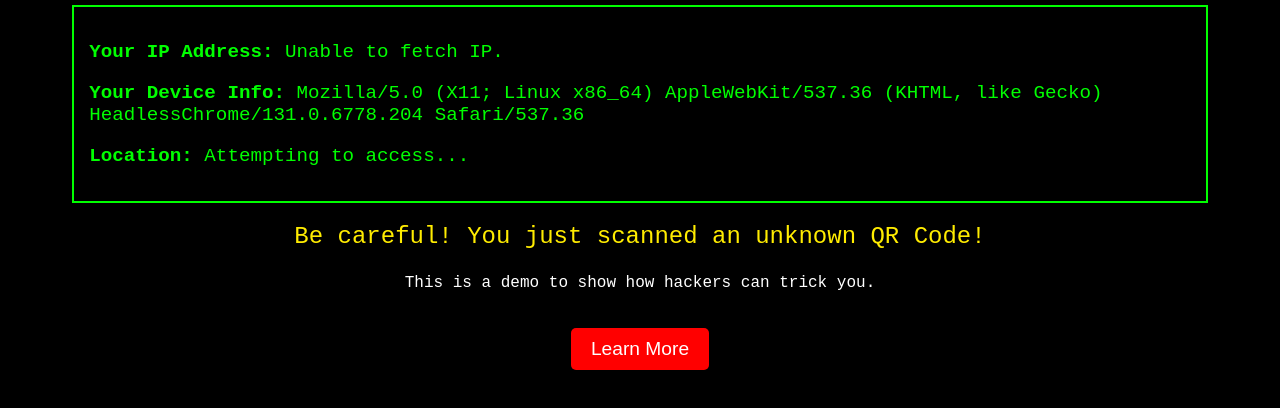
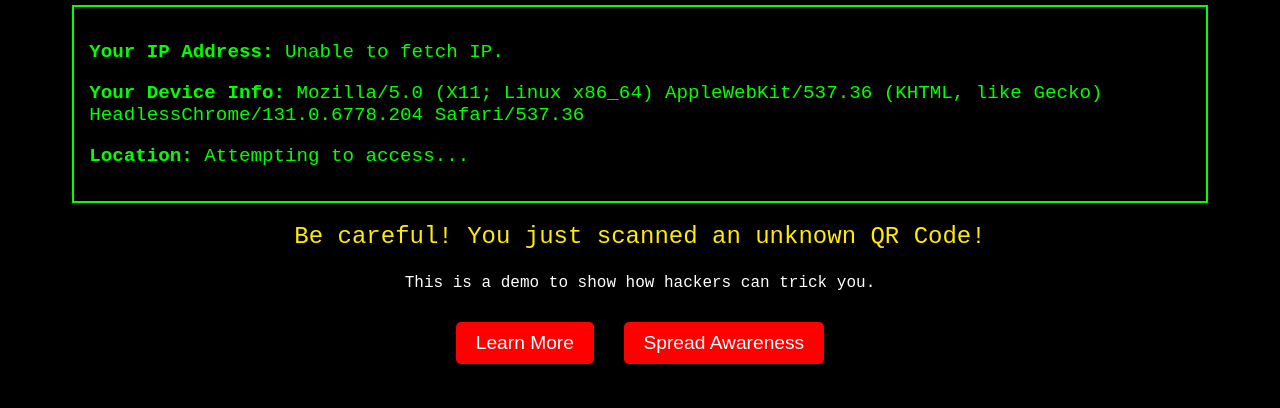
Before and after one commit to AryanTheng/cyber-awareness-demo, a plain HTML site: page index.html in a window 1280 px wide. Shown: the part 126-534 px from the top of the page. Drawn offline with Linux system fonts and the light colour scheme; no server answers.

Commit message:
Update index.html

```diff
--- a/index.html
+++ b/index.html
@@ -39,8 +39,10 @@
             from { color: red; }
             to { color: yellow; }
         }
-        .learn-more {
+        .button-container {
             margin-top: 20px;
+        }
+        .learn-more, .spread-awareness {
             padding: 10px 20px;
             background-color: red;
             color: white;
@@ -48,8 +50,9 @@
             font-size: 1.2em;
             cursor: pointer;
             border-radius: 5px;
+            margin: 10px;
         }
-        .learn-more:hover {
+        .learn-more:hover, .spread-awareness:hover {
             background-color: darkred;
         }
         @media (max-width: 600px) {
@@ -102,6 +105,9 @@
     </div>
     <p class="warning">Be careful! You just scanned an unknown QR Code!</p>
     <p style="color: white;">This is a demo to show how hackers can trick you.</p>
-    <button class="learn-more" onclick="window.location.href='https://github.com/AryanTheng/cyber-awareness-demo'">Learn More</button>
+    <div class="button-container">
+        <button class="learn-more" onclick="window.location.href='https://github.com/yourusername/repository'">Learn More</button>
+        <button class="spread-awareness" onclick="window.location.href='https://github.com/yourusername/repository/blob/main/spread-awareness.md'">Spread Awareness</button>
+    </div>
 </body>
 </html>
```
